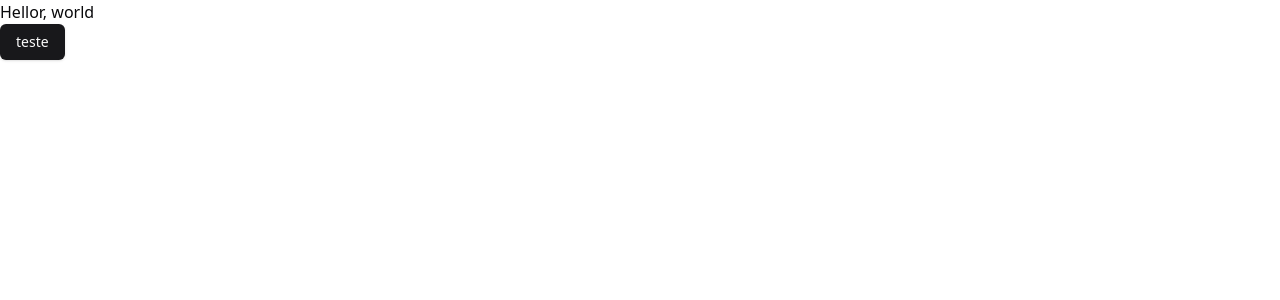
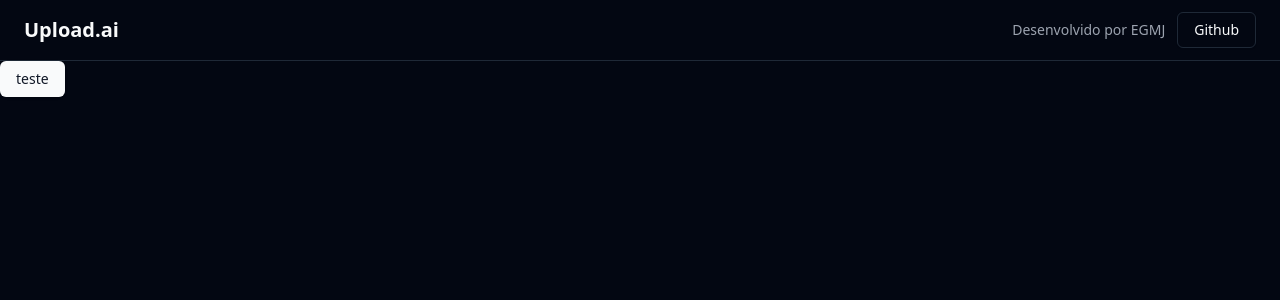
Before and after one commit to EGMJ/NLW_AI_Mastery, a React (Vite) app: page / in a window 1280 px wide. Shown: the top 300 px of the page. Built offline with nearby package versions, Linux system fonts and the light colour scheme.

Commit message:
fazendo o header

```diff
--- a/package.json
+++ b/package.json
@@ -14,6 +14,7 @@
     "@radix-ui/react-slot": "^1.0.2",
     "class-variance-authority": "^0.7.0",
     "clsx": "^2.0.0",
+    "lucide-react": "^0.279.0",
     "react": "^18.2.0",
     "react-dom": "^18.2.0",
     "tailwind-merge": "^1.14.0",
--- a/src/App.tsx
+++ b/src/App.tsx
@@ -4,7 +4,19 @@ export function App() {
 
   return (
     <>
-      <h1>Hellor, world</h1>
+    <div>
+      <div className="px-6 py-3 flex items-center justify-between border-b">
+        <h1 className="text-xl font-bold">Upload.ai</h1>
+
+        <div className="flex items-center gap-3">
+          <span className="text-sm text-muted-foreground">
+            Desenvolvido por EGMJ
+          </span>
+
+          <Button variant={"outline"}>Github</Button>
+        </div>
+      </div>
+    </div>
       <Button>teste</Button>
     </>
   )
--- a/src/index.css
+++ b/src/index.css
@@ -4,66 +4,28 @@
 
 @layer base {
   :root {
-    --background: 0 0% 100%;
-    --foreground: 240 10% 3.9%;
-
-    --card: 0 0% 100%;
-    --card-foreground: 240 10% 3.9%;
-
-    --popover: 0 0% 100%;
-    --popover-foreground: 240 10% 3.9%;
-
-    --primary: 240 5.9% 10%;
-    --primary-foreground: 0 0% 98%;
-
-    --secondary: 240 4.8% 95.9%;
-    --secondary-foreground: 240 5.9% 10%;
-
-    --muted: 240 4.8% 95.9%;
-    --muted-foreground: 240 3.8% 46.1%;
-
-    --accent: 240 4.8% 95.9%;
-    --accent-foreground: 240 5.9% 10%;
-
-    --destructive: 0 84.2% 60.2%;
-    --destructive-foreground: 0 0% 98%;
-
-    --border: 240 5.9% 90%;
-    --input: 240 5.9% 90%;
-    --ring: 240 10% 3.9%;
-
+    --background: 224 71.4% 4.1%;
+    --foreground: 210 20% 98%;
+    --card: 224 71.4% 4.1%;
+    --card-foreground: 210 20% 98%;
+    --popover: 224 71.4% 4.1%;
+    --popover-foreground: 210 20% 98%;
+    --primary: 210 20% 98%;
+    --primary-foreground: 220.9 39.3% 11%;
+    --secondary: 215 27.9% 16.9%;
+    --secondary-foreground: 210 20% 98%;
+    --muted: 215 27.9% 16.9%;
+    --muted-foreground: 217.9 10.6% 64.9%;
+    --accent: 215 27.9% 16.9%;
+    --accent-foreground: 210 20% 98%;
+    --destructive: 0 62.8% 30.6%;
+    --destructive-foreground: 210 20% 98%;
+    --border: 215 27.9% 16.9%;
+    --input: 215 27.9% 16.9%;
+    --ring: 216 12.2% 83.9%;
     --radius: 0.5rem;
   }
 
-  .dark {
-    --background: 240 10% 3.9%;
-    --foreground: 0 0% 98%;
-
-    --card: 240 10% 3.9%;
-    --card-foreground: 0 0% 98%;
-
-    --popover: 240 10% 3.9%;
-    --popover-foreground: 0 0% 98%;
-
-    --primary: 0 0% 98%;
-    --primary-foreground: 240 5.9% 10%;
-
-    --secondary: 240 3.7% 15.9%;
-    --secondary-foreground: 0 0% 98%;
-
-    --muted: 240 3.7% 15.9%;
-    --muted-foreground: 240 5% 64.9%;
-
-    --accent: 240 3.7% 15.9%;
-    --accent-foreground: 0 0% 98%;
-
-    --destructive: 0 62.8% 30.6%;
-    --destructive-foreground: 0 0% 98%;
-
-    --border: 240 3.7% 15.9%;
-    --input: 240 3.7% 15.9%;
-    --ring: 240 4.9% 83.9%;
-  }
 }
 
 @layer base {
```
Also changed, not shown: 2 other files (tests, documents, lock files or other folders).
